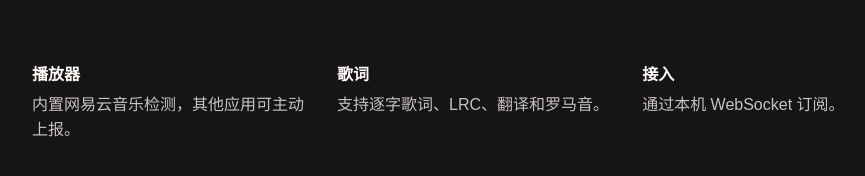
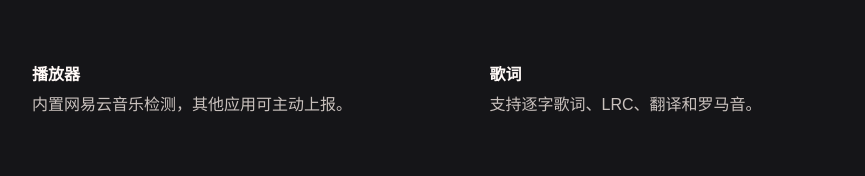
Before and after one commit to itorr/realyric-site, a plain HTML site: page index.html in a window 1280 px wide. Shown: the part 388-564 px from the top of the page, without its empty margins (160-1025 px from the left). Drawn offline with Linux system fonts and the light colour scheme.

Commit message:
doc: 精简官网功能说明

```diff
--- a/index.html
+++ b/index.html
@@ -31,7 +31,6 @@
     <dl>
       <div><dt>播放器</dt><dd>内置网易云音乐检测，其他应用可主动上报。</dd></div>
       <div><dt>歌词</dt><dd>支持逐字歌词、LRC、翻译和罗马音。</dd></div>
-      <div><dt>接入</dt><dd>通过本机 WebSocket 订阅。</dd></div>
     </dl>
   </main>
 </body>
```
